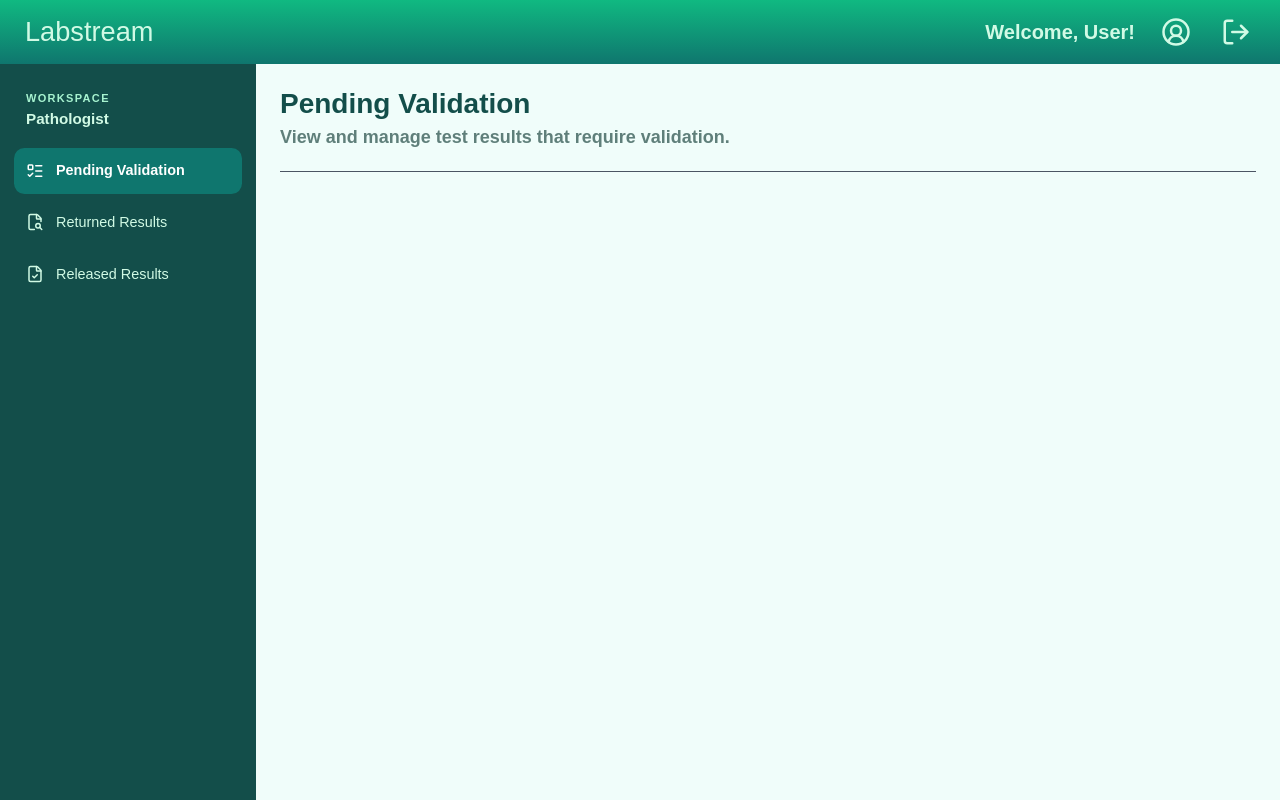
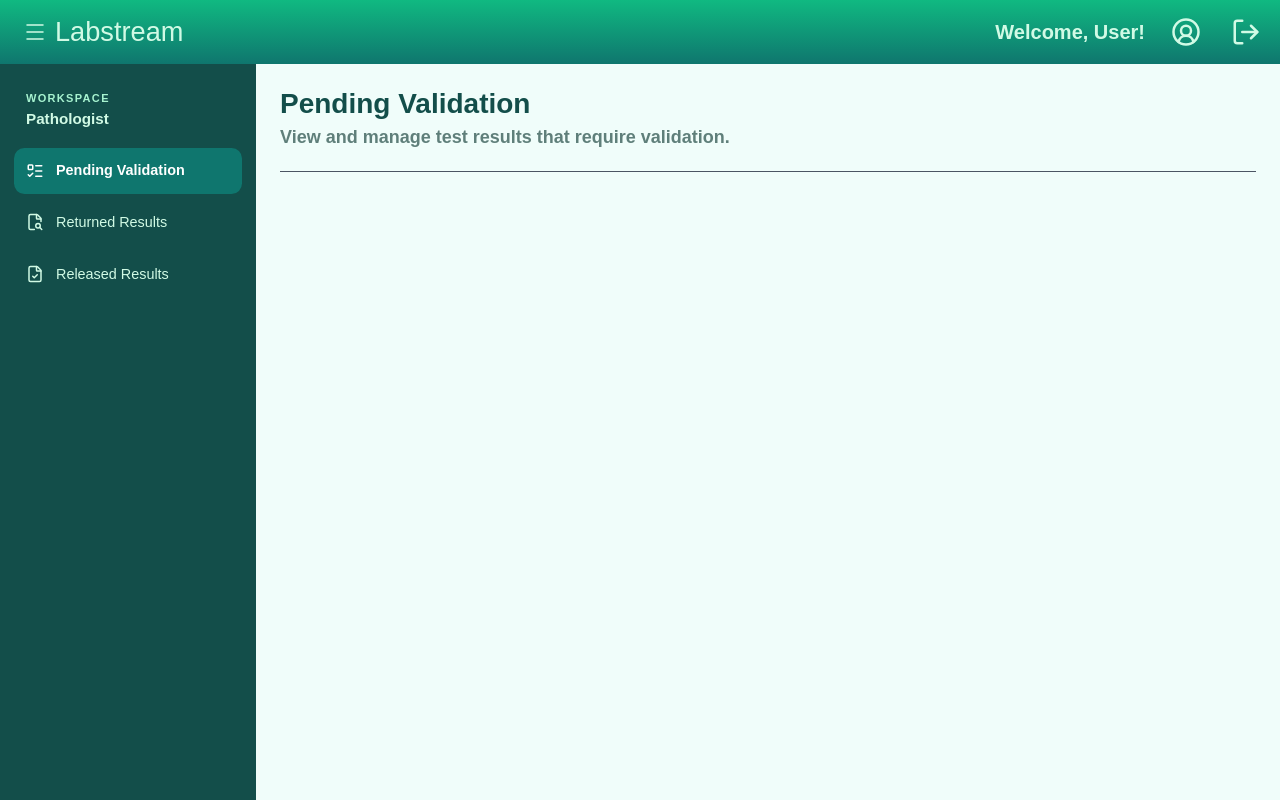
Before and after one commit to monokromez/labstream, a React (Vite) app in the folder frontend/: page / in a window 1280 px wide. Built offline with nearby package versions, Linux system fonts and the light colour scheme; a web font is replaced by a local one.

Commit message:
Added slide animation on open / close

```diff
--- a/frontend/src/components/layout/Sidebar.css
+++ b/frontend/src/components/layout/Sidebar.css
@@ -1,9 +1,21 @@
 .app-sidebar {
   grid-area: sidebar;
+  width: 16rem;
   min-width: 0;
+  overflow: hidden;
   background: #134e4a;
   color: var(--text-darkbg);
   padding: 1.25rem 0.875rem;
+  transform: translateX(0);
+  transition: transform 280ms ease, padding 280ms ease, visibility 0s linear;
+}
+
+.app-shell--sidebar-closed .app-sidebar {
+  transform: translateX(-100%);
+  visibility: hidden;
+  pointer-events: none;
+  transition: transform 280ms ease, padding 280ms ease,
+    visibility 0s linear 280ms;
 }
 
 .app-sidebar__heading {
@@ -74,7 +86,12 @@
 
 @media (max-width: 760px) {
   .app-sidebar {
+    width: 100%;
     padding: 0.65rem 0.75rem;
+  }
+
+  .app-shell--sidebar-closed .app-sidebar {
+    transform: translateY(-100%);
   }
 
   .app-sidebar__heading {
--- a/frontend/src/components/layout/Topbar.css
+++ b/frontend/src/components/layout/Topbar.css
@@ -4,7 +4,7 @@
   width: 100%;
   display: flex;
   align-items: center;
-  padding-inline: 25px;
+  padding-inline: 15px;
   justify-content: space-between;
   background: linear-gradient(to bottom, var(--accent), var(--primary));
   color: var(--text-darkbg);
@@ -14,6 +14,15 @@
   font-size: 1.7rem;
   font-weight: 500;
   font-family: var(--title-font);
+}
+
+.app-topbar__brand {
+  display: flex;
+  align-items: center;
+}
+
+.app-topbar__logo h1 {
+  margin: 0;
 }
 
 .app-topbar__user {
@@ -68,3 +77,8 @@
   mask-image: url('../../assets/logout-icon.svg');
   -webkit-mask-image: url('../../assets/logout-icon.svg');
 }
+
+.app-topbar__icon--sidepanel {
+  mask-image: var(--sidepanel-icon);
+  -webkit-mask-image: var(--sidepanel-icon);
+}
--- a/frontend/src/components/layout/Topbar.jsx
+++ b/frontend/src/components/layout/Topbar.jsx
@@ -1,10 +1,26 @@
 import './Topbar.css'
+import sidepanelIcon from '../../assets/open_sidepanel.svg'
 
-export default function Topbar() {
+export default function Topbar({ isSidebarOpen, onToggleSidebar }) {
   return (
     <header className="app-topbar">
-      <div className="app-topbar__logo">
+      <div className="app-topbar__brand">
+        <button
+          className="app-topbar__icon-button app-topbar__sidebar-toggle"
+          type="button"
+          aria-label={isSidebarOpen ? 'Close sidebar' : 'Open sidebar'}
+          aria-expanded={isSidebarOpen}
+          onClick={onToggleSidebar}
+        >
+          <span
+            className="app-topbar__icon app-topbar__icon--sidepanel"
+            style={{ '--sidepanel-icon': `url("${sidepanelIcon}")` }}
+            aria-hidden="true"
+          />
+        </button>
+        <div className="app-topbar__logo">
         <h1>Labstream</h1>
+        </div>
       </div>
       <div className="app-topbar__user">
         <span>Welcome, User!</span>
```
Also changed, not shown: frontend/src/assets/open_sidepanel.svg (added).
